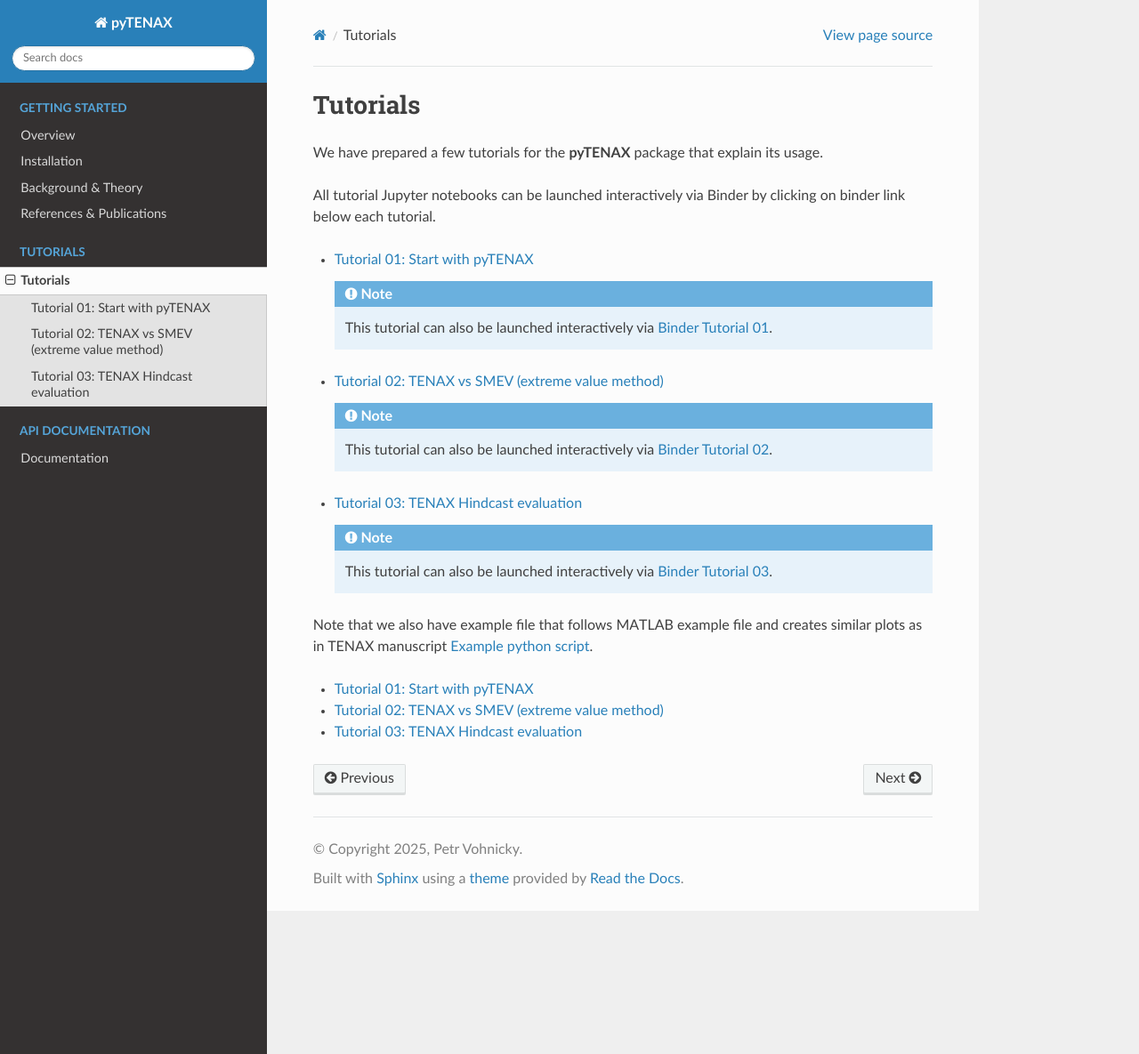
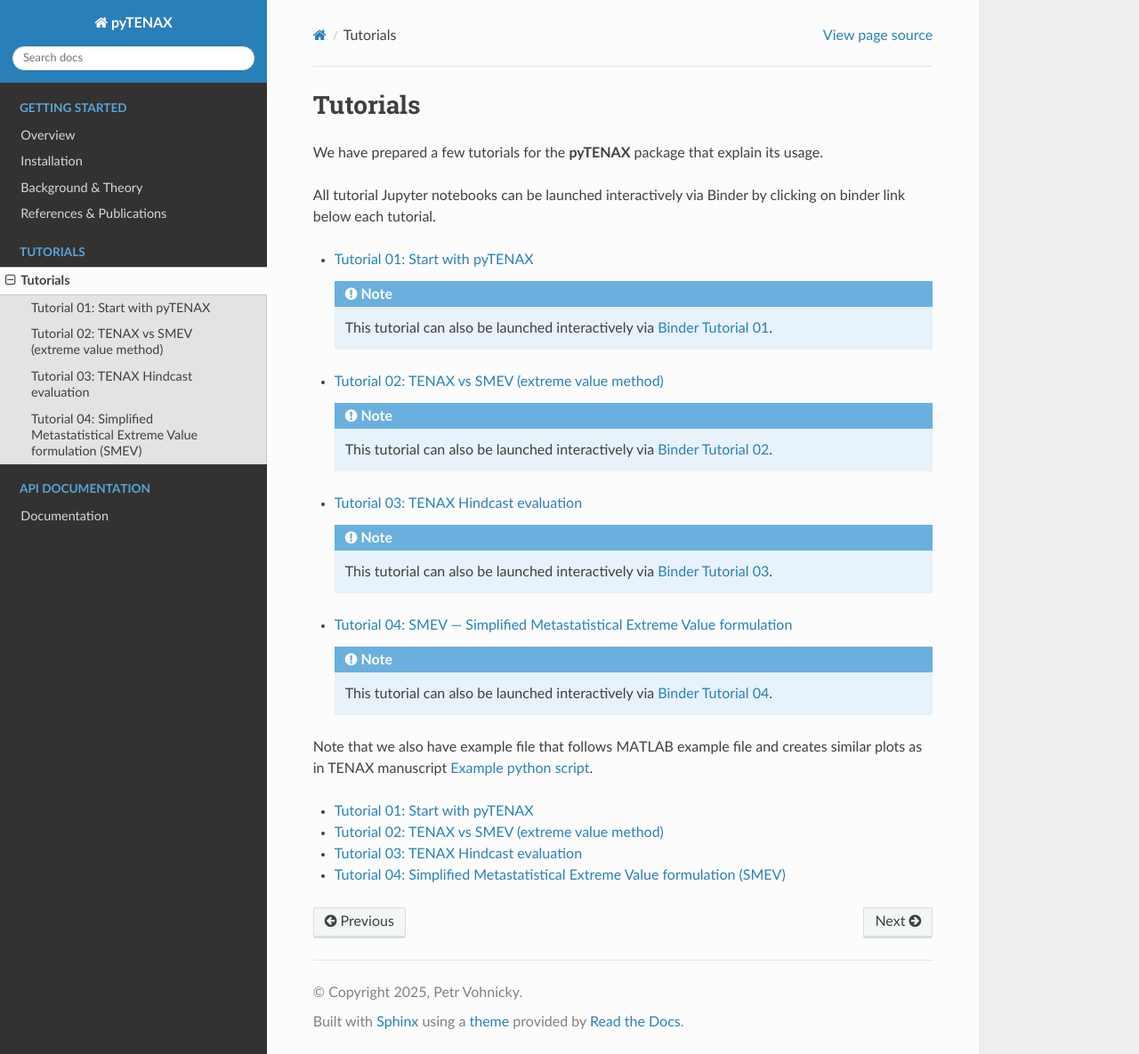
Before and after one commit to PetrVey/pyTENAX, a Sphinx documentation site: the page built from docs/source/tutorials/tutorials.rst, in a window 1280 px wide and 1185 px high. Shown: the whole window at 89% size. Built offline with Sphinx 7.4.7 and the Read the Docs theme 3.1.0, drawn with Linux system fonts in a browser that asks for light colours.

Commit message:
smev tutorial

```diff
--- a/docs/source/tutorials/tutorials.rst
+++ b/docs/source/tutorials/tutorials.rst
@@ -26,6 +26,13 @@ All tutorial Jupyter notebooks can be launched interactively via Binder by click
      `Binder Tutorial 03 <https://mybinder.org/v2/gh/PetrVey/pyTENAX/main?urlpath=%2Fdoc%2Ftree%2Fdocs%2Fsource%2Ftutorials%2FTutorial_03.ipynb>`_.
 
 
+- `Tutorial 04: SMEV — Simplified Metastatistical Extreme Value formulation <Tutorial_04.ipynb>`_
+
+  .. note::
+     This tutorial can also be launched interactively via
+     `Binder Tutorial 04 <https://mybinder.org/v2/gh/PetrVey/pyTENAX/main?urlpath=%2Fdoc%2Ftree%2Fdocs%2Fsource%2Ftutorials%2FTutorial_04.ipynb>`_.
+
+
 Note that we also have example file that follows MATLAB example file and creates similar plots as in TENAX manuscript
 `Example python script <https://github.com/PetrVey/pyTENAX/blob/6dd44bee49f4e448f2ee08710e3b4356c88ac6b7/example/test_tenax.py>`_.
 
@@ -36,3 +43,4 @@ Note that we also have example file that follows MATLAB example file and creates
    Tutorial_01.ipynb
    Tutorial_02.ipynb
    Tutorial_03.ipynb
+   Tutorial_04.ipynb
```
Also changed, not shown: docs/source/tutorials/Tutorial_04.ipynb (added).
